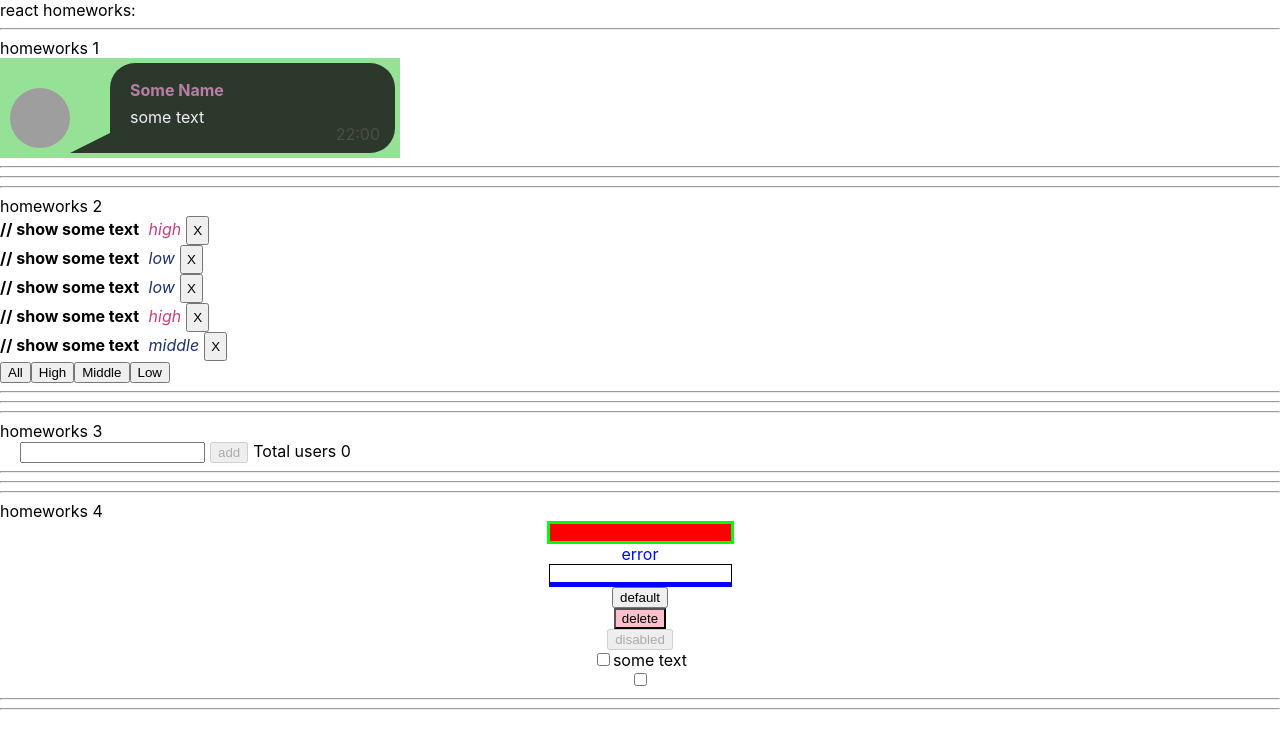
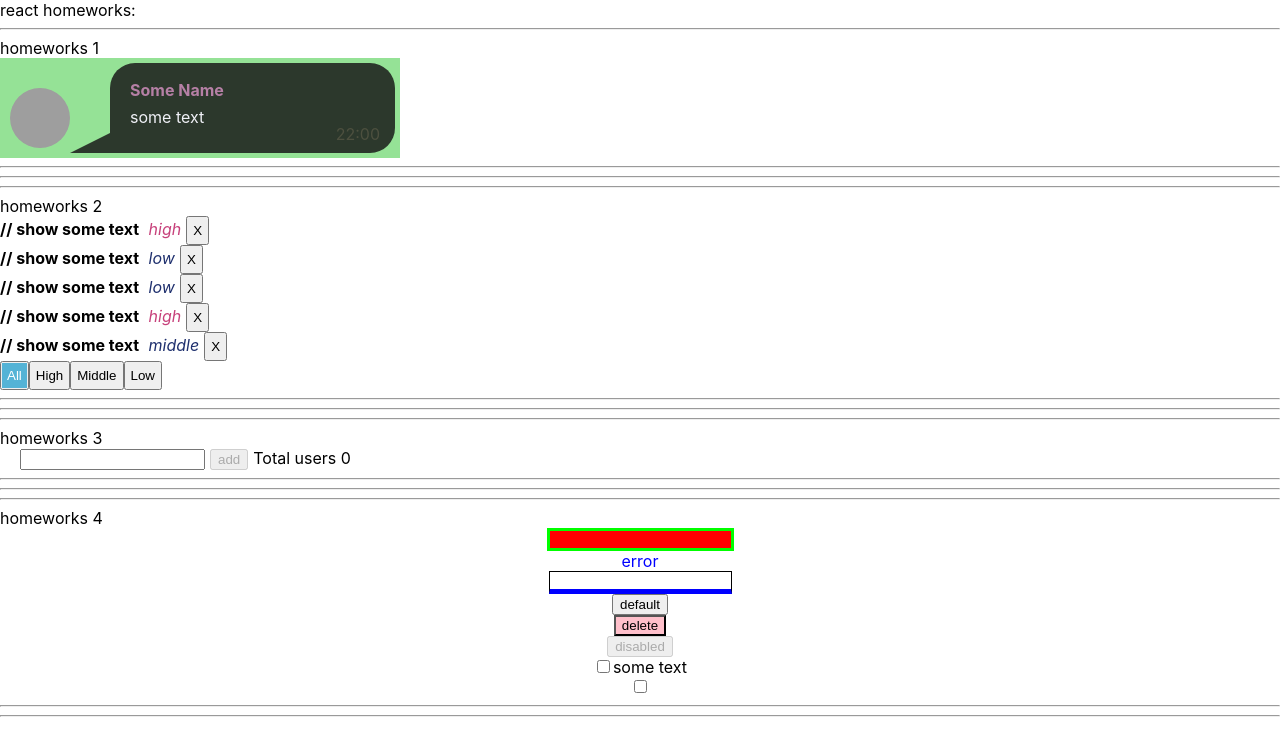
Before and after one commit to AnyaGalkina/homework-Tasks-From-Ignat, a React (Create React App) app: page / in a window 1280 px wide. Shown: the top 756 px of the page. Built offline with nearby package versions, Linux system fonts and the light colour scheme; grey boxes are pictures that could not be loaded.

Commit message:
Added onBlure in HW3. Added styles for active button HW2.

```diff
--- a/src/p2-homeworks/h2/Affair.tsx
+++ b/src/p2-homeworks/h2/Affair.tsx
@@ -12,11 +12,14 @@ function Affair(props: AffairPropsType) {
     const deleteCallback = () => {
         props.deleteAffairCallback(props.affair._id)
     }
+
+    let priorityStyle= props.affair.priority === 'high' ? styles.highPriority : styles.priority;
+
     return (
         <div>
             <b><span>// show some text</span></b>
             <em><span
-                className={props.affair.priority === 'high' ? styles.highPriority : styles.priority}
+                className={priorityStyle}
             > {props.affair.priority}</span></em>
             <button className={styles.button} onClick={deleteCallback}>X</button>
         </div>
--- a/src/p2-homeworks/h2/Affairs.module.css
+++ b/src/p2-homeworks/h2/Affairs.module.css
@@ -11,3 +11,8 @@
 .button {
     padding: 5px;
 }
+
+.active{
+    box-shadow: inset 100px 0 0 0 #54b3d6;
+    color: white;
+}
--- a/src/p2-homeworks/h2/Affairs.tsx
+++ b/src/p2-homeworks/h2/Affairs.tsx
@@ -1,11 +1,13 @@
 import React from 'react'
 import Affair from './Affair'
 import {AffairType, FilterType} from './HW2'
+import styles from './Affairs.module.css'
 
 type AffairsPropsType = {
     data: Array<AffairType>;
     setFilter: (filter: FilterType) => void;
     deleteAffairCallback: (_id: number) => void;
+    filter: FilterType;
 }
 
 function Affairs(props: AffairsPropsType) {
@@ -18,7 +20,7 @@ function Affairs(props: AffairsPropsType) {
     ))
 
     const setAll = () => {
-        props.setFilter('all')
+        props.setFilter('all');
     }
     const setHigh = () => {
         props.setFilter('high')
@@ -29,16 +31,18 @@ function Affairs(props: AffairsPropsType) {
     const setLow = () => {
         props.setFilter('low')
     }
+    const setClassName = (filter: FilterType) => {
+       return styles.button + " " + (props.filter === filter ? styles.active : '')
+    }
 
     return (
         <div>
-
             {mappedAffairs}
 
-            <button onClick={setAll}>All</button>
-            <button onClick={setHigh}>High</button>
-            <button onClick={setMiddle}>Middle</button>
-            <button onClick={setLow}>Low</button>
+            <button onClick={setAll}  className={setClassName('all')}>All</button>
+            <button onClick={setHigh} className={setClassName('high')}>High</button>
+            <button onClick={setMiddle} className={setClassName('middle')}>Middle</button>
+            <button onClick={setLow} className={setClassName('low')}>Low</button>
         </div>
     )
 }
--- a/src/p2-homeworks/h2/HW2.tsx
+++ b/src/p2-homeworks/h2/HW2.tsx
@@ -45,6 +45,7 @@ function HW2() {
                 data={filteredAffairs}
                 setFilter={setFilter}
                 deleteAffairCallback={deleteAffairCallback}
+                filter={filter}
             />
 
             <hr/>
--- a/src/p2-homeworks/h3/Greeting.tsx
+++ b/src/p2-homeworks/h3/Greeting.tsx
@@ -19,7 +19,13 @@ const Greeting: React.FC<GreetingPropsType> = (
 
     return (
         <div className={s.wrapperClass}>
-            <input value={name} onChange={setNameCallback} className={inputClass} onKeyDown={onKeyDown}/>
+            <input
+                value={name}
+                onChange={setNameCallback}
+                className={inputClass}
+                onKeyDown={onKeyDown}
+                onBlur={setNameCallback}
+            />
 
             <button onClick={addUser}
                     disabled={isDisabled}
--- a/src/p2-homeworks/h3/GreetingContainer.tsx
+++ b/src/p2-homeworks/h3/GreetingContainer.tsx
@@ -23,19 +23,19 @@ const GreetingContainer: React.FC<GreetingContainerPropsType> = ({users, addUser
             setName('')
         } else {
             setName(e.currentTarget.value)
-            setError('')
+            error && setError('')
         }
     }
 
     const onKeyDown = (e: KeyboardEvent<HTMLInputElement>) => {
-        e.key === "Enter" && addUser()
+        name && e.key === "Enter" && addUser()
     }
 
     const addUser = () => {
         addUserCallback(name)
         alert(`Hello ${name}!`)
         setName('')
-        setError('')
+        error && setError('')
     }
 
     const totalUsers = users.length
--- a/src/p2-homeworks/h3/HW3.tsx
+++ b/src/p2-homeworks/h3/HW3.tsx
@@ -13,7 +13,7 @@ function HW3() {
     const [users, setUsers] = useState<Array<UserType>>([])
 
     const addUserCallback = (name: string) => {
-        setUsers([...users, {_id: v1(), name: name}])
+        setUsers([...users, {_id: v1(), name}])
         console.log("users" + users)
     }
 
```
